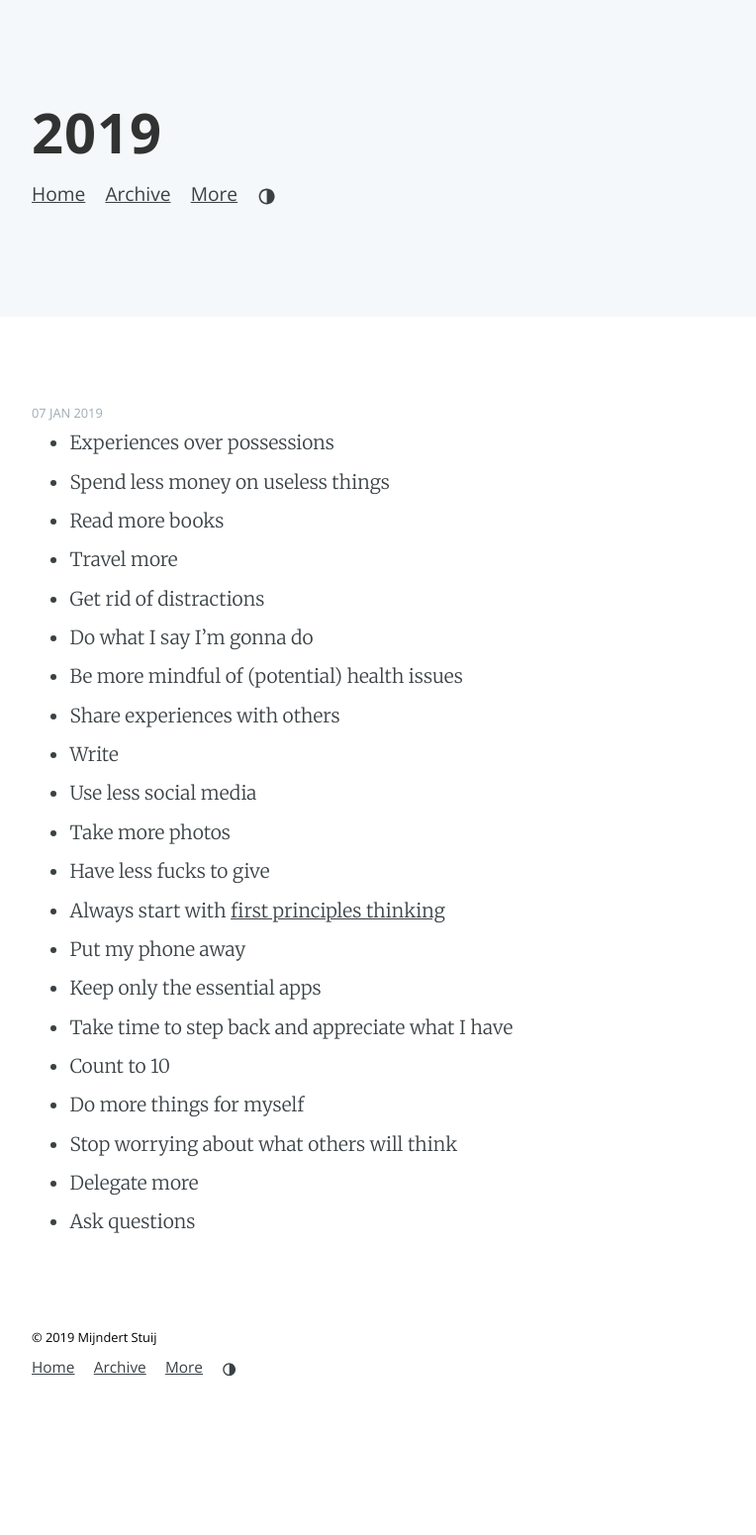
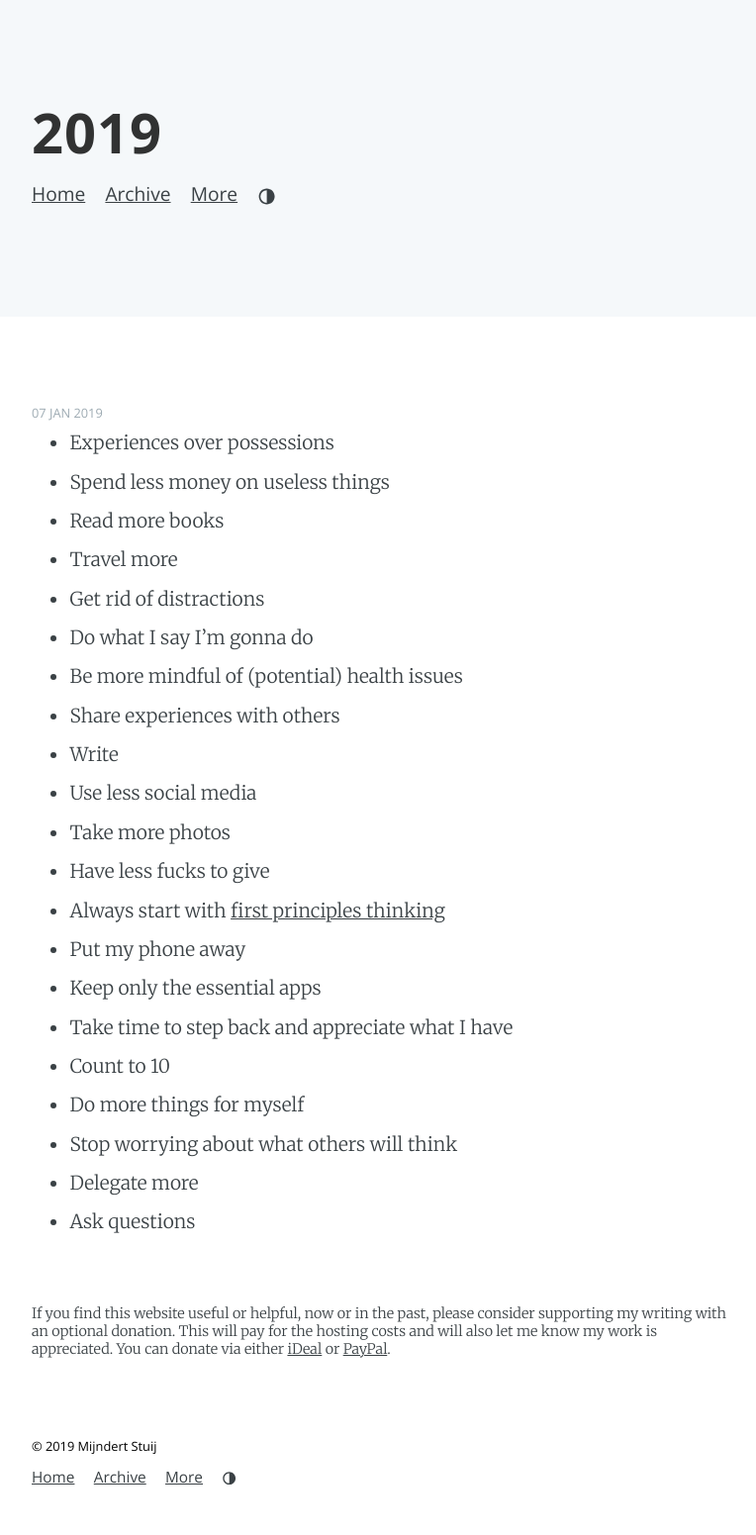
Before and after one commit to mijndert/website, a Jekyll site: the page built from _posts/2019-01-07-2019.markdown, in a window 1280 px wide. Shown: the whole page at 99% size, without its empty margins (253-1017 px from the left). Built offline with Jekyll 4.4.1, drawn with Linux system fonts in a browser that asks for light colours; before the commit the page ends 1440 px from its top, so only the background shows below that.

Commit message:
Add donate links

```diff
--- a/_layouts/post.html
+++ b/_layouts/post.html
@@ -29,6 +29,10 @@ post_class: post-template
         {{content}}
       </section>
 
+      <section class="support">
+        If you find this website useful or helpful, now or in the past, please consider supporting my writing with an optional donation. This will pay for the hosting costs and will also let me know my work is appreciated. You can donate via either <a href="https://bunq.me/mijndert" rel="payment">iDeal</a> or <a href="https://paypal.me/mijndertstuij" rel="payment">PayPal</a>.
+      </section>
+
     </article>
 
 </main>
--- a/assets/css/theme.scss
+++ b/assets/css/theme.scss
@@ -149,6 +149,13 @@ body {
       line-height: 1.75em;
     }
 
+.support {
+  font-family: $content-font;
+  font-size: 0.9em;
+  color: #3A4145;
+  margin: 5em 0 0 0;
+}
+
 .site-footer {
   position: relative;
   width: 80%;
@@ -233,6 +240,10 @@ body {
       margin: 0.5rem 0 0 0;
     }
 
+  .support {
+    font-size: 0.8em;
+  }
+
   .site-footer {
     width: 90%;
   }
@@ -271,6 +282,10 @@ body.dark .post-content {
   color: white;
 }
 
+body.dark .support {
+  color: white;
+}
+
 body.dark .site-footer p {
   color: white;
 }
```
Lines whose indentation alone changed are shown as unchanged.
